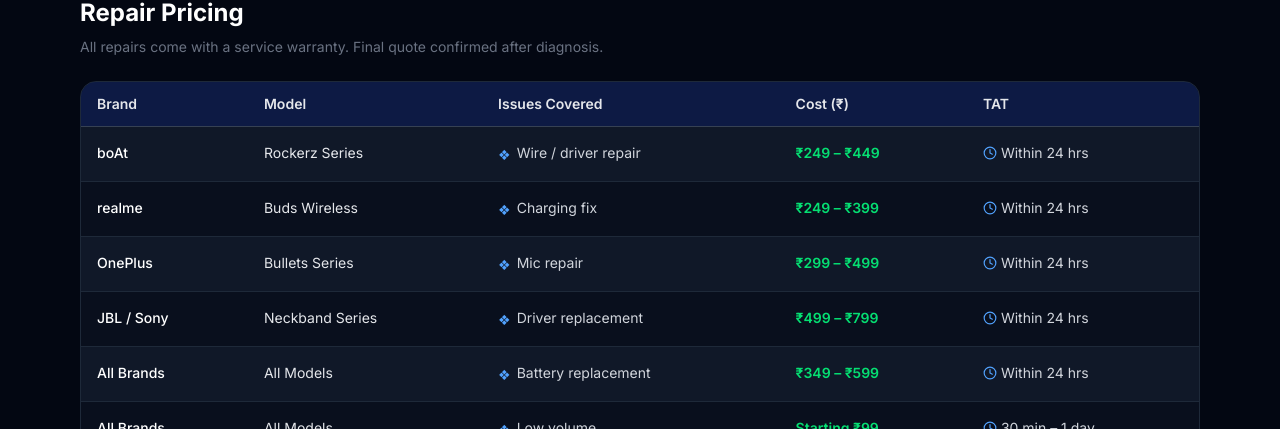
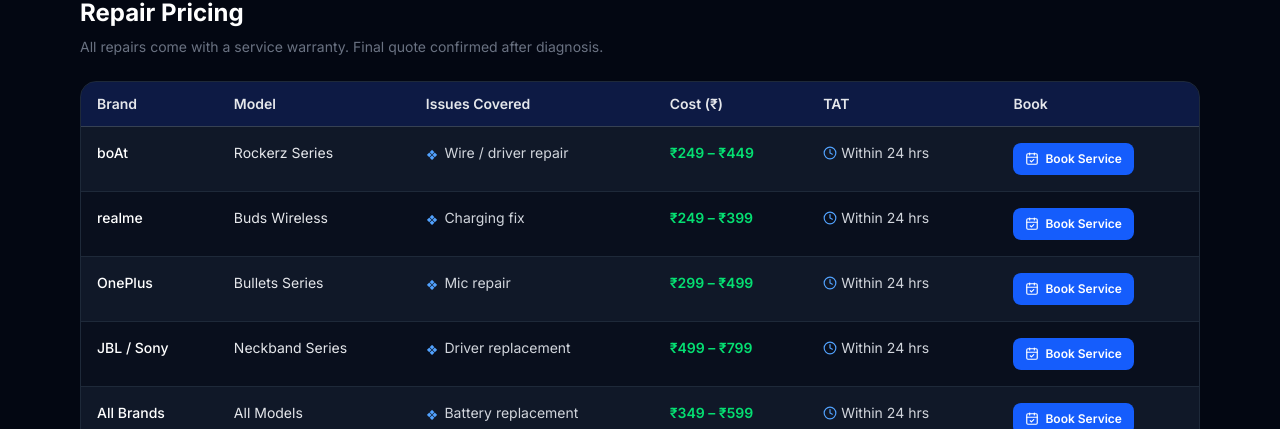
Before and after one commit to Abhilash0086/IFix, a Next.js app: page /services/neckbands in a window 1280 px wide. Shown: the part 523-952 px from the top of the page. Built offline with nearby package versions, Linux system fonts and the light colour scheme.

Commit message:
feat: Book Service button on pricing rows pre-fills category, brand and model in enquiry form

```diff
--- a/src/app/services/bluetooth-speakers/page.tsx
+++ b/src/app/services/bluetooth-speakers/page.tsx
@@ -5,6 +5,7 @@
 export default function BluetoothSpeakersPage() {
   return (
     <ServicePage
+      category="Bluetooth Speaker"
       title="Bluetooth Speaker Repair"
       subtitle="Portable & Home Bluetooth Speakers"
       description="No sound, charging failure, battery issues — we diagnose and repair all Bluetooth speaker brands with fast turnaround."
--- a/src/app/services/headphones/page.tsx
+++ b/src/app/services/headphones/page.tsx
@@ -5,6 +5,7 @@
 export default function HeadphonesPage() {
   return (
     <ServicePage
+      category="Headphones"
       title="Headphone Repair"
       subtitle="Over-ear, On-ear & Boom Headsets"
       description="Wire issues, mic problems, USB/Type-C pin damage, physical damage — all headphone repairs done within 2 days."
--- a/src/app/services/neckbands/page.tsx
+++ b/src/app/services/neckbands/page.tsx
@@ -5,6 +5,7 @@
 export default function NeckbandsPage() {
   return (
     <ServicePage
+      category="Neckband"
       title="Neckband Repair"
       subtitle="Bluetooth Neckband Earphones"
       description="Wire cuts, dead drivers, charging issues, mic problems — all neckband repairs done in-store with fast turnaround."
--- a/src/app/services/smart-watches/page.tsx
+++ b/src/app/services/smart-watches/page.tsx
@@ -5,6 +5,7 @@
 export default function SmartWatchesPage() {
   return (
     <ServicePage
+      category="Smart Watch"
       title="Smart Watch Repair"
       subtitle="Wearables & Fitness Trackers"
       description="Professional repair for all smart watch brands. Display, battery, charging, sensors — we fix it all with a 24-hour turnaround."
--- a/src/app/services/tws-earbuds/page.tsx
+++ b/src/app/services/tws-earbuds/page.tsx
@@ -5,6 +5,7 @@
 export default function TWSEarbudsPage() {
   return (
     <ServicePage
+      category="TWS / Earbuds"
       title="TWS & Earbuds Repair"
       subtitle="True Wireless Earbuds"
       description="One side dead? Not pairing? Low volume? We repair all TWS earbuds — most repairs done within 24 hours."
--- a/src/components/sections/ContactForm.tsx
+++ b/src/components/sections/ContactForm.tsx
@@ -59,16 +59,18 @@
     formState: { errors },
   } = useForm<FormData>({ resolver: zodResolver(schema) });
 
-  // Pre-fill from Quick Check URL params
+  // Pre-fill from Quick Check or Service Page URL params
   useEffect(() => {
-    const category  = searchParams.get("category") as DeviceCategory | null;
-    const brand     = searchParams.get("brand");
-    const issue     = searchParams.get("issue");
+    const category = searchParams.get("category") as DeviceCategory | null;
+    const brand    = searchParams.get("brand");
+    const issue    = searchParams.get("issue");
+    const model    = searchParams.get("model");
     if (category && DEVICE_CATEGORIES.includes(category as DeviceCategory)) {
       setValue("deviceCategory", category);
     }
-    if (brand)  setValue("brand", brand);
-    if (issue)  setValue("complaintType", issue);
+    if (brand) setValue("brand", brand);
+    if (issue) setValue("complaintType", issue);
+    if (model) setValue("modelType", model);
   }, [searchParams, setValue]);
 
   const selectedCategory  = watch("deviceCategory") as DeviceCategory | undefined;
@@ -121,7 +123,7 @@
     );
   }
 
-  const prefilled = !!(searchParams.get("category") || searchParams.get("brand") || searchParams.get("issue"));
+  const prefilled = !!(searchParams.get("category") || searchParams.get("brand") || searchParams.get("issue") || searchParams.get("model"));
 
   return (
     <form onSubmit={handleSubmit(onSubmit)} className="max-w-2xl mx-auto bg-gray-900 border border-gray-800 rounded-2xl p-8 space-y-5">
--- a/src/components/ui/ServicePage.tsx
+++ b/src/components/ui/ServicePage.tsx
@@ -1,7 +1,8 @@
 import Link from "next/link";
-import { CheckCircle, XCircle, ArrowRight, Clock } from "lucide-react";
+import { CheckCircle, XCircle, ArrowRight, Clock, CalendarCheck } from "lucide-react";
 import Navbar from "./Navbar";
 import Footer from "./Footer";
+import type { DeviceCategory } from "@/lib/constants";
 
 export interface PricingRow {
   brand: string;
@@ -14,6 +15,7 @@
 }
 
 export interface ServicePageProps {
+  category: DeviceCategory;
   title: string;
   subtitle: string;
   description: string;
@@ -25,8 +27,13 @@
   relatedServices: { label: string; href: string }[];
 }
 
+function bookingUrl(category: DeviceCategory, brand: string, model: string) {
+  const params = new URLSearchParams({ category, brand, model });
+  return `/?${params.toString()}#contact`;
+}
+
 export default function ServicePage({
-  title, subtitle, description, deviceTypes, issuesFixed,
+  category, title, subtitle, description, deviceTypes, issuesFixed,
   brandsServiced, brandsLimited, pricing, relatedServices,
 }: ServicePageProps) {
   return (
@@ -39,7 +46,7 @@
           <h1 className="text-4xl md:text-5xl font-bold text-white mb-4">{title}</h1>
           <p className="text-gray-400 max-w-xl mx-auto mb-8">{description}</p>
           <a
-            href="/#contact"
+            href={`/?category=${encodeURIComponent(category)}#contact`}
             className="inline-flex items-center gap-2 bg-blue-600 hover:bg-blue-700 text-white font-semibold px-8 py-4 rounded-xl transition-colors"
           >
             Book Repair <ArrowRight className="w-5 h-5" />
@@ -54,7 +61,7 @@
               <h2 className="text-2xl font-bold text-white mb-2">Repair Pricing</h2>
               <p className="text-gray-500 text-sm mb-6">All repairs come with a service warranty. Final quote confirmed after diagnosis.</p>
               <div className="overflow-x-auto rounded-2xl border border-gray-800">
-                <table className="w-full text-sm min-w-[640px]">
+                <table className="w-full text-sm min-w-[720px]">
                   <thead className="bg-blue-900/40 text-gray-200 border-b border-gray-700">
                     <tr>
                       <th className="px-4 py-3 text-left font-semibold">Brand</th>
@@ -62,6 +69,7 @@
                       <th className="px-4 py-3 text-left font-semibold">Issues Covered</th>
                       <th className="px-4 py-3 text-left font-semibold">Cost (₹)</th>
                       <th className="px-4 py-3 text-left font-semibold">TAT</th>
+                      <th className="px-4 py-3 text-left font-semibold">Book</th>
                     </tr>
                   </thead>
                   <tbody className="divide-y divide-gray-800">
@@ -94,6 +102,15 @@
                             {row.time}
                           </span>
                         </td>
+                        <td className="px-4 py-4 align-top">
+                          <a
+                            href={bookingUrl(category, row.brand, row.model)}
+                            className="inline-flex items-center gap-1.5 bg-blue-600 hover:bg-blue-700 text-white text-xs font-semibold px-3 py-2 rounded-lg transition-colors whitespace-nowrap"
+                          >
+                            <CalendarCheck className="w-3.5 h-3.5" />
+                            Book Service
+                          </a>
+                        </td>
                       </tr>
                     ))}
                   </tbody>
@@ -104,7 +121,6 @@
           )}
 
           <div className="grid grid-cols-1 md:grid-cols-2 gap-8">
-            {/* Issues we fix */}
             <section>
               <h2 className="text-2xl font-bold text-white mb-6">Issues We Fix</h2>
               <ul className="space-y-2">
@@ -117,7 +133,6 @@
               </ul>
             </section>
 
-            {/* Device types */}
             <section>
               <h2 className="text-2xl font-bold text-white mb-6">Device Types</h2>
               <ul className="space-y-2">
@@ -132,7 +147,6 @@
           </div>
 
           <div className="grid grid-cols-1 md:grid-cols-2 gap-8">
-            {/* Brands we service */}
             <section>
               <h2 className="text-2xl font-bold text-white mb-6">Brands We Service</h2>
               <div className="flex flex-wrap gap-2">
@@ -166,7 +180,10 @@
           <section className="bg-blue-600/10 border border-blue-600/20 rounded-2xl p-8 text-center">
             <h3 className="text-2xl font-bold text-white mb-3">Ready to Fix Your Device?</h3>
             <p className="text-gray-400 mb-6">Submit a repair request and we&apos;ll get back to you within a few hours.</p>
-            <a href="/#contact" className="inline-flex items-center gap-2 bg-blue-600 hover:bg-blue-700 text-white font-semibold px-8 py-4 rounded-xl transition-colors">
+            <a
+              href={`/?category=${encodeURIComponent(category)}#contact`}
+              className="inline-flex items-center gap-2 bg-blue-600 hover:bg-blue-700 text-white font-semibold px-8 py-4 rounded-xl transition-colors"
+            >
               Book Repair Now <ArrowRight className="w-5 h-5" />
             </a>
           </section>
```
